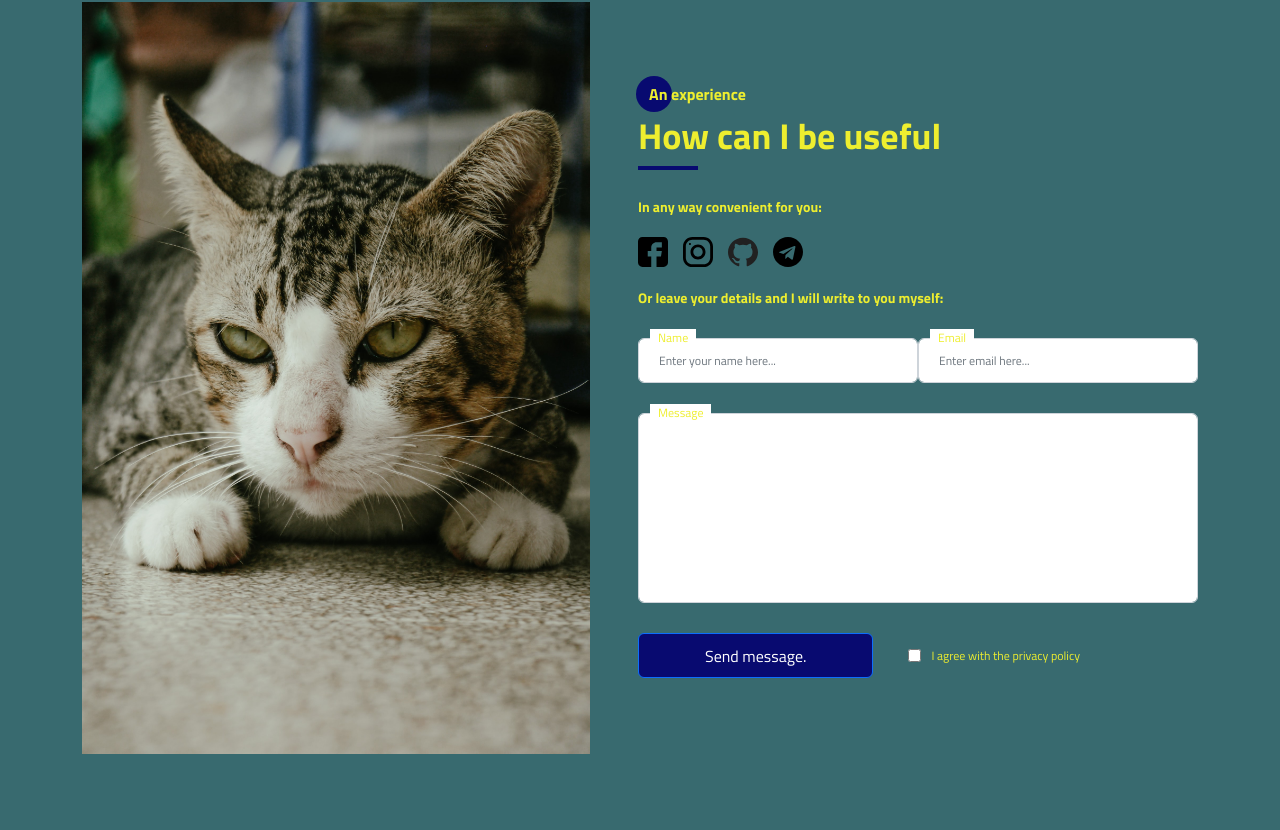
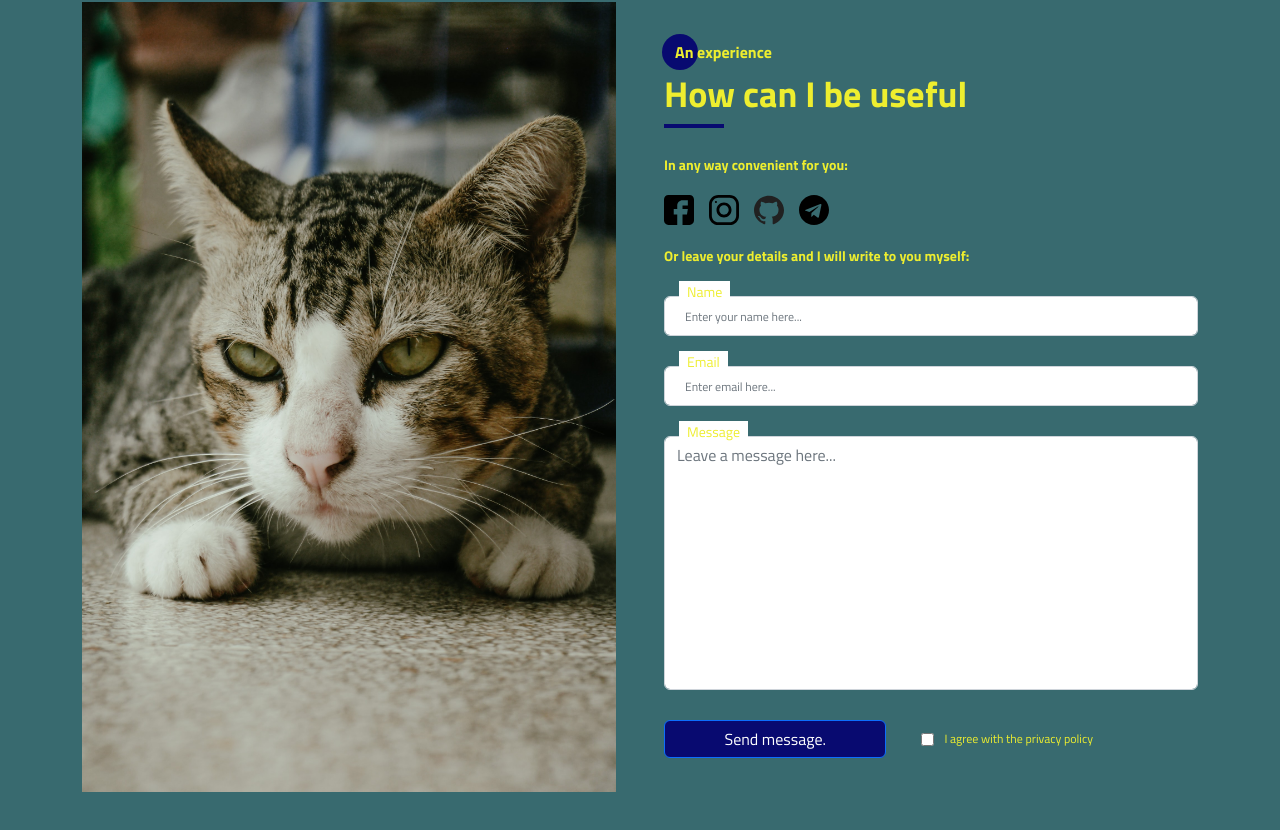
Before and after one commit to Constantin-UA/constantine-web, a React (Create React App) app: page / in a window 1280 px wide. Shown: the part 5514-6344 px from the top of the page. Built offline with nearby package versions, Linux system fonts and the light colour scheme.

Commit message:
Add style to contacs

```diff
--- a/src/components/app/App.js
+++ b/src/components/app/App.js
@@ -5,7 +5,7 @@ import Resume from '../resume/Resume';
 import Skills from '../skills/Skills';
 import Portfolio from '../portfolio/Portfolio';
 import Contacts from '../contacts/Contacts';
-function App() {
+const App = () => {
 	return (
 		<div className="app">
 			<SideMenu />
@@ -17,6 +17,6 @@ function App() {
 			<Contacts />
 		</div>
 	);
-}
+};
 
 export default App;
--- a/src/components/contacts/Contacts.js
+++ b/src/components/contacts/Contacts.js
@@ -1,3 +1,4 @@
+import FloatingLabel from 'react-bootstrap/FloatingLabel';
 import Container from 'react-bootstrap/Container';
 import Row from 'react-bootstrap/Row';
 import Col from 'react-bootstrap/Col';
@@ -54,19 +55,18 @@ const Contacts = () => {
 											<Form.Control required type="email" placeholder="Enter email here..." />
 										</Form.Group>
 
-										<Form.Group className="contacts__textarea" controlId="formText">
+										<Form.Group className="contacts__textarea-group">
 											<Form.Label>Message</Form.Label>
-											<textarea
-												className="form-control"
-												name="text"
-												type="text"
-												id="messageInput"
+											<Form.Control
+												className="contacts__textarea"
+												as="textarea"
 												cols="30"
 												rows="10"
-											></textarea>
+												placeholder="Leave a message here..."
+											/>
 										</Form.Group>
 
-										<div className="contacts__triggers">
+										<Form.Group className="contacts__triggers">
 											<Button className="contacts__btn btn" type="submit">
 												Send message.
 											</Button>
@@ -76,7 +76,7 @@ const Contacts = () => {
 													I agree <a href="/policy.html"> with the privacy policy</a>
 												</span>
 											</div>
-										</div>
+										</Form.Group>
 									</Form>
 								</div>
 							</Row>
--- a/src/components/contacts/contacts.scss
+++ b/src/components/contacts/contacts.scss
@@ -52,9 +52,8 @@
 	}
 	&__form {
 		margin-top: 30px;
-		display: grid;
-		grid-template: 45px 190px 45px / repeat(2, 280px);
-		justify-content: space-between;
+		display: flex;
+		flex-direction: column;
 		row-gap: 30px;
 	}
 	&__form label {
@@ -63,13 +62,14 @@
 		height: 18px;
 		padding: 0 8px;
 		background-color: #fff;
-		font-size: 12px;
+		font-size: 14px;
 		margin-bottom: 0;
-		top: -9px;
-		left: 12px;
+		top: -15px;
+		left: 15px;
 	}
 	&__input {
 		position: relative;
+		height: 40px;
 		input {
 			width: 100%;
 			height: 100%;
@@ -78,17 +78,13 @@
 			font-weight: 500;
 		}
 	}
+	&__textarea-group {
+		position: relative;
+		height: 100%;
+	}
 	&__textarea {
-		position: relative;
-		grid-column: 1/3;
-	}
-	&__textarea textarea {
+		width: 100%;
 		resize: none;
-		width: 100%;
-		height: 100%;
-		padding: 20px;
-		font-size: 12px;
-		font-weight: 500;
 	}
 }
 .contacts__triggers {
--- a/src/components/menuSocial/MenuSocial.js
+++ b/src/components/menuSocial/MenuSocial.js
@@ -3,9 +3,9 @@ import facebookIcon from '../../resources/icons/social/facebook30.svg';
 import githubIcon from '../../resources/icons/social/githubB.svg';
 import instagramIcon from '../../resources/icons/social/instagram30.svg';
 import telegramIcon from '../../resources/icons/social/telegram.svg';
-const MenuSocial = (props) => {
+const MenuSocial = ({ data }) => {
 	return (
-		<div className={props.data}>
+		<div className={data}>
 			<a href="#">
 				<img src={facebookIcon} alt="facebook link" />
 			</a>
--- a/src/components/portfolio/Portfolio.js
+++ b/src/components/portfolio/Portfolio.js
@@ -6,7 +6,7 @@ import TitleCompon from '../titleCompon/TitleCompon';
 import Container from 'react-bootstrap/esm/Container';
 import Carousel from 'react-bootstrap/Carousel';
 import './portfolio.scss';
-const Portfolio = (props) => {
+const Portfolio = () => {
 	const state = {
 		items: [
 			{
@@ -52,13 +52,13 @@ const Portfolio = (props) => {
 			<Container>
 				<TitleCompon data={state.data} />
 				<Carousel fade className="portfolio__carousel">
-					{state.items.map((item, i) => {
+					{state.items.map(({ src, alt, title, subtitle }, i) => {
 						return (
 							<Carousel.Item interval={5000} className="portfolio__carousel_item" key={i}>
-								<img className="d-block w-100" src={item.src} alt={item.alt} />
+								<img className="d-block w-100" src={src} alt={alt} />
 								<Carousel.Caption>
-									<h3>{item.title}</h3>
-									<p>{item.subtitle}</p>
+									<h3>{title}</h3>
+									<p>{subtitle}</p>
 								</Carousel.Caption>
 							</Carousel.Item>
 						);
--- a/src/components/sideMenu/SideMenu.js
+++ b/src/components/sideMenu/SideMenu.js
@@ -3,7 +3,7 @@ import Button from 'react-bootstrap/Button';
 import Offcanvas from 'react-bootstrap/Offcanvas';
 import MenuSocial from '../menuSocial/MenuSocial';
 import './sideMune.scss';
-function SideMune() {
+const SideMune = () => {
 	const [show, setShow] = useState(false);
 
 	const handleClose = () => setShow(false);
@@ -17,7 +17,7 @@ function SideMune() {
 
 			<Offcanvas show={show} onHide={handleClose}>
 				<Offcanvas.Header closeButton>
-					<Offcanvas.Title>Menu</Offcanvas.Title>
+					<Offcanvas.Title>Navigate</Offcanvas.Title>
 				</Offcanvas.Header>
 				<Offcanvas.Body>
 					<Menu />
@@ -26,7 +26,7 @@ function SideMune() {
 			</Offcanvas>
 		</>
 	);
-}
+};
 const Menu = () => {
 	const menuItems = [
 		['#aboutme', 'ABOUT'],
--- a/src/components/skills/Skills.js
+++ b/src/components/skills/Skills.js
@@ -64,13 +64,13 @@ const Skills = () => {
 				<TitleCompon data={data} />
 				<Container className="mt-5">
 					<Row lg={4} className="skills__wrapper">
-						{skillsData.map((item, idx) => {
+						{skillsData.map(({ imgUrl, title, text }, idx) => {
 							return (
 								<Card text="light" bg="primary" className="skills__item" key={idx}>
-									<Card.Img variant="top" src={item.imgUrl} className="skills__item-img" />
+									<Card.Img variant="top" src={imgUrl} className="skills__item-img" />
 									<Card.Body>
-										<Card.Title style={{ color: '#000' }}>{item.title}</Card.Title>
-										<Card.Text className="skills__item-descr">{item.text}</Card.Text>
+										<Card.Title style={{ color: '#000' }}>{title}</Card.Title>
+										<Card.Text className="skills__item-descr">{text}</Card.Text>
 									</Card.Body>
 								</Card>
 							);
@@ -112,15 +112,15 @@ const SkillRatings = () => {
 	];
 	return (
 		<div className="skills__ratings">
-			{data.map((item, idx) => {
+			{data.map(({ title, progress }, idx) => {
 				return (
 					<div className="skills__ratings-item" key={idx}>
-						<div className="title title_fz14 skills__ratings-title">{item.title}</div>
-						<div className="skills__ratings-counter">{item.progress}%</div>
+						<div className="title title_fz14 skills__ratings-title">{title}</div>
+						<div className="skills__ratings-counter">{progress}%</div>
 						<ProgressBar
 							variant="warning"
 							animated
-							now={item.progress}
+							now={progress}
 							className="skills__ratings-line"
 						/>
 					</div>
--- a/src/components/titleCompon/TitleCompon.js
+++ b/src/components/titleCompon/TitleCompon.js
@@ -1,11 +1,11 @@
 import './titleCompon.scss';
 import parse from 'html-react-parser';
-const TitleCompon = (props) => {
-	let htmlStr = `<h${props.data.title.nummber} className="${props.data.title.class}">${props.data.title.text}</h${props.data.title.nummber}>`;
+const TitleCompon = ({ data }) => {
+	let htmlStr = `<h${data.title.nummber} className="${data.title.class}">${data.title.text}</h${data.title.nummber}>`;
 	return (
 		<>
 			{parse(htmlStr)}
-			<div className={props.data.subtitle.class}>{props.data.subtitle.text}</div>
+			<div className={data.subtitle.class}>{data.subtitle.text}</div>
 		</>
 	);
 };
```
